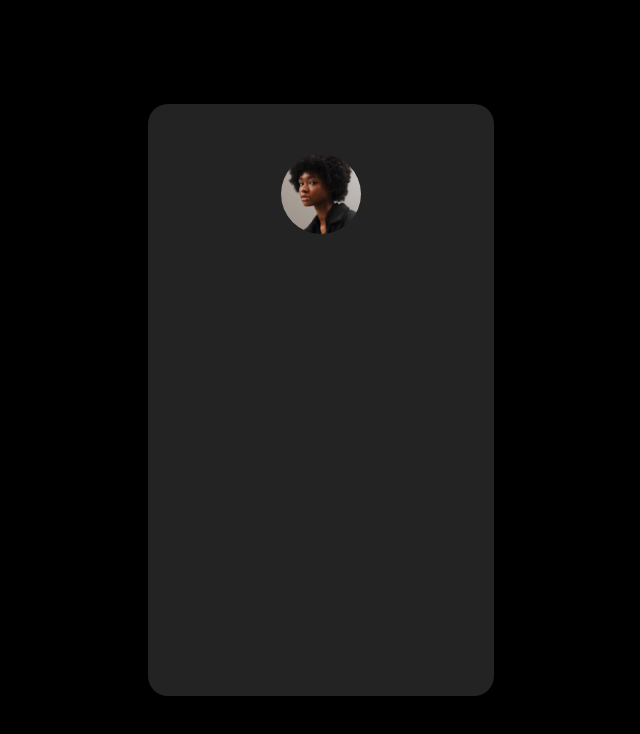
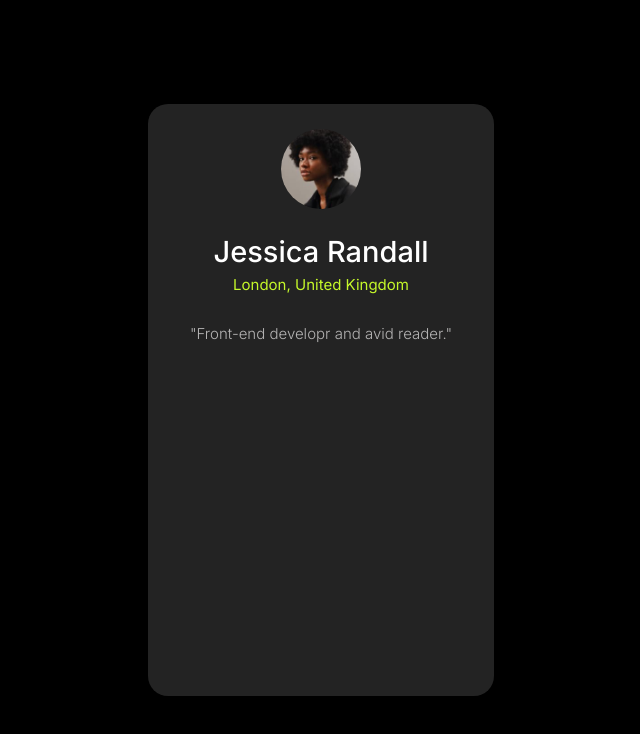
Before and after one commit to amanat-si/Social-link-profile-, a plain HTML site: page index.html in a window 1280 px wide. Shown: the whole page, without its empty margins (319-959 px from the left). Drawn offline with Linux system fonts and the light colour scheme.

Commit message:
add the titles in the header portion

```diff
--- a/index.html
+++ b/index.html
@@ -4,13 +4,21 @@
     <meta charset="UTF-8">
     <meta name="viewport" content="width=device-width, initial-scale=1.0">
     <title>social-profile</title>
+    <!-- google font link  -->
+    <link rel="preconnect" href="https://fonts.googleapis.com">
+    <link rel="preconnect" href="https://fonts.gstatic.com" crossorigin>
+    <link href="https://fonts.googleapis.com/css2?family=Inter:ital,opsz,wght@0,14..32,100..900;1,14..32,100..900&display=swap" rel="stylesheet">
+
+    <!-- stylesheet link -->
     <link rel="stylesheet" href="style.css">
 </head>
 <body>
     <div class="profile_box">
         <header>
-            <div class="profile-circle">
-            </div>
+            <div class="profile-circle"></div>
+            <div class="line-a">Jessica Randall</div>
+            <div class="line-b">London, United Kingdom</div>
+            <div class="line-c">"Front-end  developr  and  avid  reader."</div>
         </header>
         <main></main>
     </div>
--- a/style.css
+++ b/style.css
@@ -15,6 +15,7 @@ body {
     align-items: center;
     height: 100%;
     width: 100%;
+    font-family: "inter", sans-serif;
 }
 
 .profile_box {
@@ -24,6 +25,8 @@ body {
     border-radius: 20px;
     display: flex;
     justify-content: center;
+    text-align: center;
+    color: white;
 }
 
 .profile-circle {
@@ -31,7 +34,27 @@ body {
     width: 10vh;
     background-color: white;
     margin-top: 50px;
+    margin : 25px auto;
     border-radius: 50%;
     background-image: url('avatar-jessica.jpeg');
     background-size: cover;
 }
+
+.line-a {
+    font-size: 29px;
+    font-weight: 500;
+}
+
+.line-b {
+    margin-top: 6px;
+    color: hsl(75, 94%, 57%);
+    font-size: 15px;
+    font-weight: 400;
+}
+
+.line-c {
+    margin-top: 30px;
+    font-weight: 300;
+    font-size: 15px;
+    color: rgb(180, 179, 179);
+}
```
